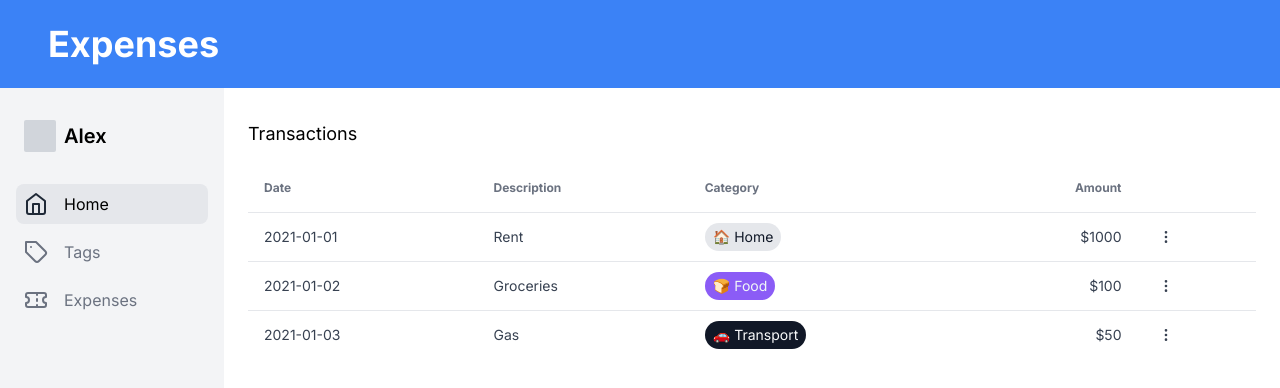
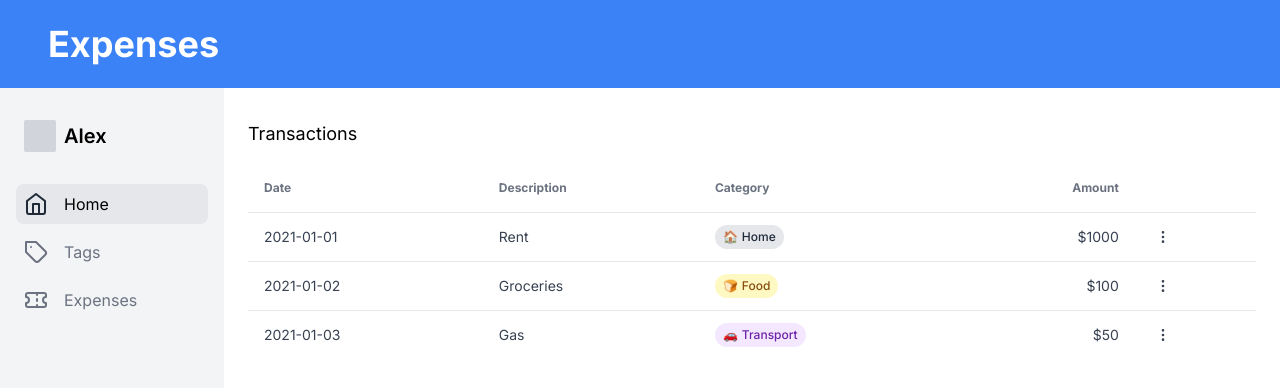
Before and after one commit to alexbgh1/expenses, a Next.js app: page / in a window 1280 px wide. Shown: the top 388 px of the page. Built offline with nearby package versions, Linux system fonts and the light colour scheme.

Commit message:
Improvement in badges following flowbite example

```diff
--- a/src/app/components/Badge.tsx
+++ b/src/app/components/Badge.tsx
@@ -6,13 +6,9 @@ interface BadgeProps {
   text: Category;
 }
 const Badge = ({ emoji, text }: BadgeProps) => {
-  const textColor = CATEGORY_COLORS[text].textColor.light;
-  const bgColor = CATEGORY_COLORS[text].bgColor.light;
+  const className = CATEGORY_COLORS[text].className;
   return (
-    <div
-      className="capitalize rounded-full px-2 py-1 flex w-min"
-      style={{ color: textColor, backgroundColor: bgColor }}
-    >
+    <div className={`capitalize rounded-full px-2 py-1 flex w-min ${className}`}>
       {emoji && <span className="mr-1">{emoji}</span>}
       {text}
     </div>
--- a/src/app/constants/categories.ts
+++ b/src/app/constants/categories.ts
@@ -1,46 +1,13 @@
 import { Category, CategoryColors } from "../types/categories";
 
 //TODO: Improve colors and add more categories
+//found this: https://flowbite.com/docs/components/badge/
 const CATEGORY_COLORS: Record<Category, CategoryColors> = {
-  home: {
-    textColor: {
-      light: "#101827",
-      dark: "#F9FAFB",
-    },
-    bgColor: {
-      light: "#e5e7eb",
-      dark: "#111827",
-    },
-  },
-  food: {
-    textColor: {
-      light: "#f1f8f7",
-      dark: "#F9FAFB",
-    },
-    bgColor: {
-      light: "#8B5CF6",
-      dark: "#111827",
-    },
-  },
-  office: {
-    textColor: {
-      light: "#e5e7eb",
-      dark: "#F9FAFB",
-    },
-    bgColor: {
-      light: "#F9FAFB",
-      dark: "#111827",
-    },
-  },
+  home: { className: "bg-gray-200 text-gray-800 text-xs font-medium rounded-full dark:bg-gray-700 dark:text-gray-300" },
+  food: { className: "bg-yellow-100 text-yellow-800 text-xs font-medium dark:bg-yellow-900 dark:text-yellow-300" },
+  office: { className: "text-green-500 bg-green-100" },
   transport: {
-    textColor: {
-      light: "#F9FAFB",
-      dark: "#111827",
-    },
-    bgColor: {
-      light: "#111827",
-      dark: "#F9FAFB",
-    },
+    className: "bg-purple-100 text-purple-800 text-xs font-medium rounded-full dark:bg-purple-900 dark:text-purple-300",
   },
 };
 
--- a/src/app/types/categories.ts
+++ b/src/app/types/categories.ts
@@ -2,12 +2,5 @@
 export type Category = "home" | "food" | "office" | "transport";
 
 export interface CategoryColors {
-  textColor: {
-    light: string;
-    dark: string;
-  };
-  bgColor: {
-    light: string;
-    dark: string;
-  };
+  className: string;
 }
```
